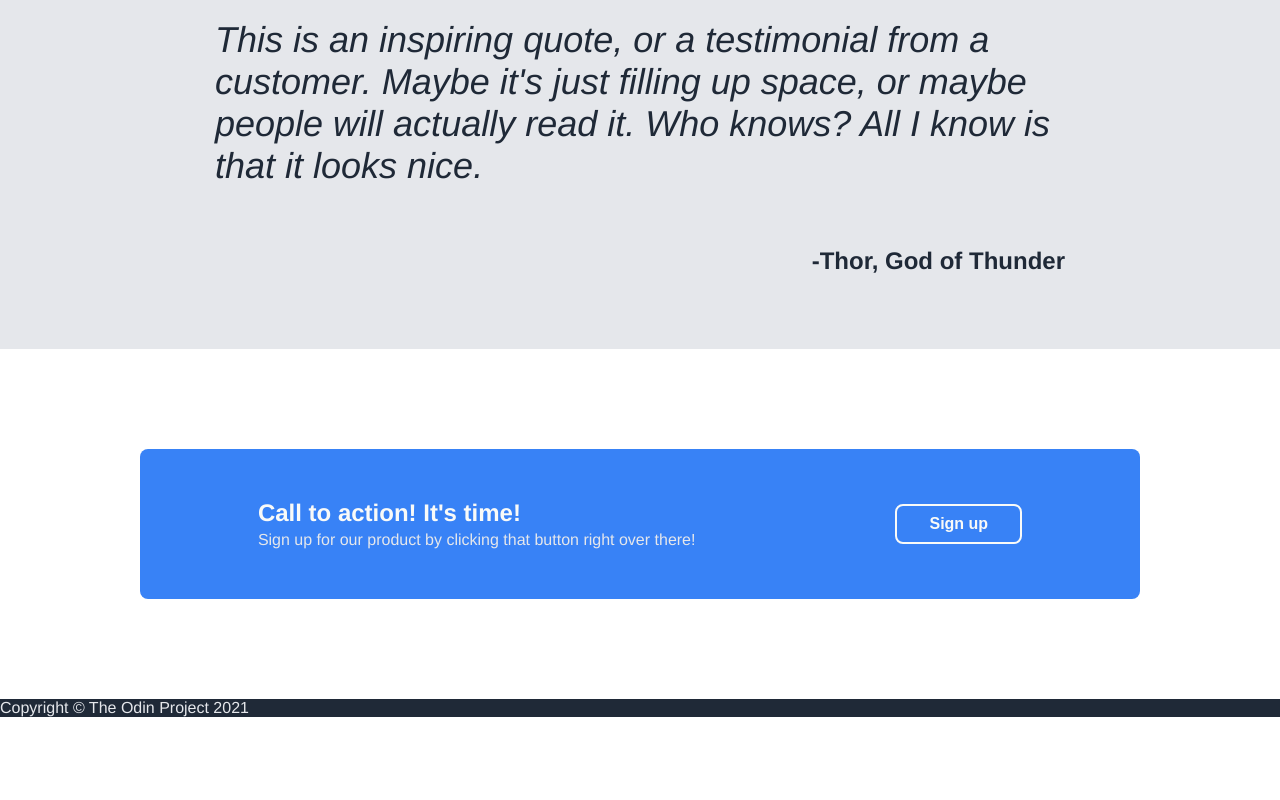
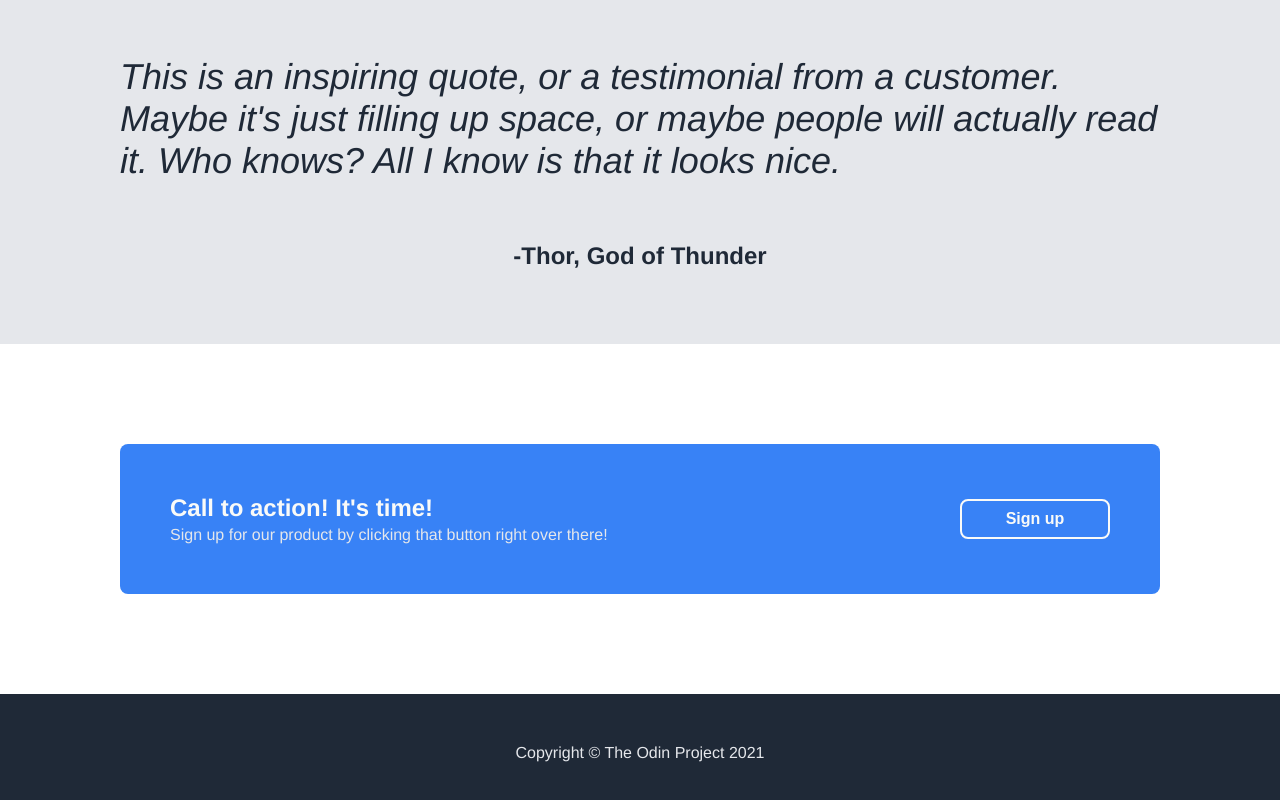
Before and after one commit to pouyannc/Landing_page, a plain HTML site: page index.html in a window 1280 px wide. Shown: the part 1100-1900 px from the top of the page. Before the commit the page ends 1817 px from the top, so only its background shows below. Drawn offline with Linux system fonts and the light colour scheme.

Commit message:
Change spacing for clearer visuals

```diff
--- a/style.css
+++ b/style.css
@@ -17,10 +17,9 @@ body {
 
 .header {
     display: flex;
-    justify-content: center;
+    justify-content: space-between;
     align-items: center;
-    gap: 530px;
-    padding: 8px 32px;
+    padding: 8px 50px;
 }
 
 .logo {
@@ -42,8 +41,8 @@ a {
     display: flex;
     justify-content: center;
     align-items: center;
-    gap: 100px;
-    padding: 100px 32px;
+    gap: 200px;
+    padding: 100px 50px;
 }
 
 .hero_main {
@@ -108,10 +107,9 @@ button:hover {
 }
 
 .figures img {
-    width: 150px;
+    width: 200px;
     border: 4px solid #3882f6;
     border-radius: 4px;
-    text-align: center;
 }
 
 .caption {
@@ -126,12 +124,7 @@ button:hover {
     display: flex;
     flex-direction: column;
     align-items: center;
-    padding: 50px 0;
-}
-
-.quote p {
-    width: 850px;
-
+    padding: 50px 120px;
 }
 
 .quote .by {
@@ -145,20 +138,20 @@ button:hover {
     display: flex;
     justify-content: center;
     align-items: center;
-    padding: 100px 0;
+    padding: 100px 120px;
 }
 
 .inner_block {
     display: flex;
-    justify-content: center;
+    justify-content: space-between;
     align-items: center;
-    gap: 200px;
+    gap: 10px;
     font-size: 24px;
     font-weight: 800;
     border-radius: 8px;
     background: #3882f6;
     color: #F9FAF8;
-    width: 900px;
+    width: 1000px;
     padding: 50px 50px;
 }
 
@@ -170,17 +163,25 @@ button:hover {
 }
 
 .inner_block button {
+    flex: none;
     cursor: pointer;
     outline: 0;
     color: #F9FAF8;
     background-color: #3882f6;
     border: 2px solid #F9FAF8;
-    font-weight: 400;
+    width: 150px;
     line-height: 1.5;
     text-align: center;
-    padding: 6px 32px;
+    padding: 6px 20px;
     font-size: 16px;
     font-weight: 800;
     border-radius: 8px;
     transition: color .15s ease-in-out,background-color .15s ease-in-out,border-color .15s ease-in-out,box-shadow .15s ease-in-out;
 }
+
+.footer {
+    display: flex;
+    justify-content: center;
+    align-items: center;
+    padding: 50px 0;
+}
```
